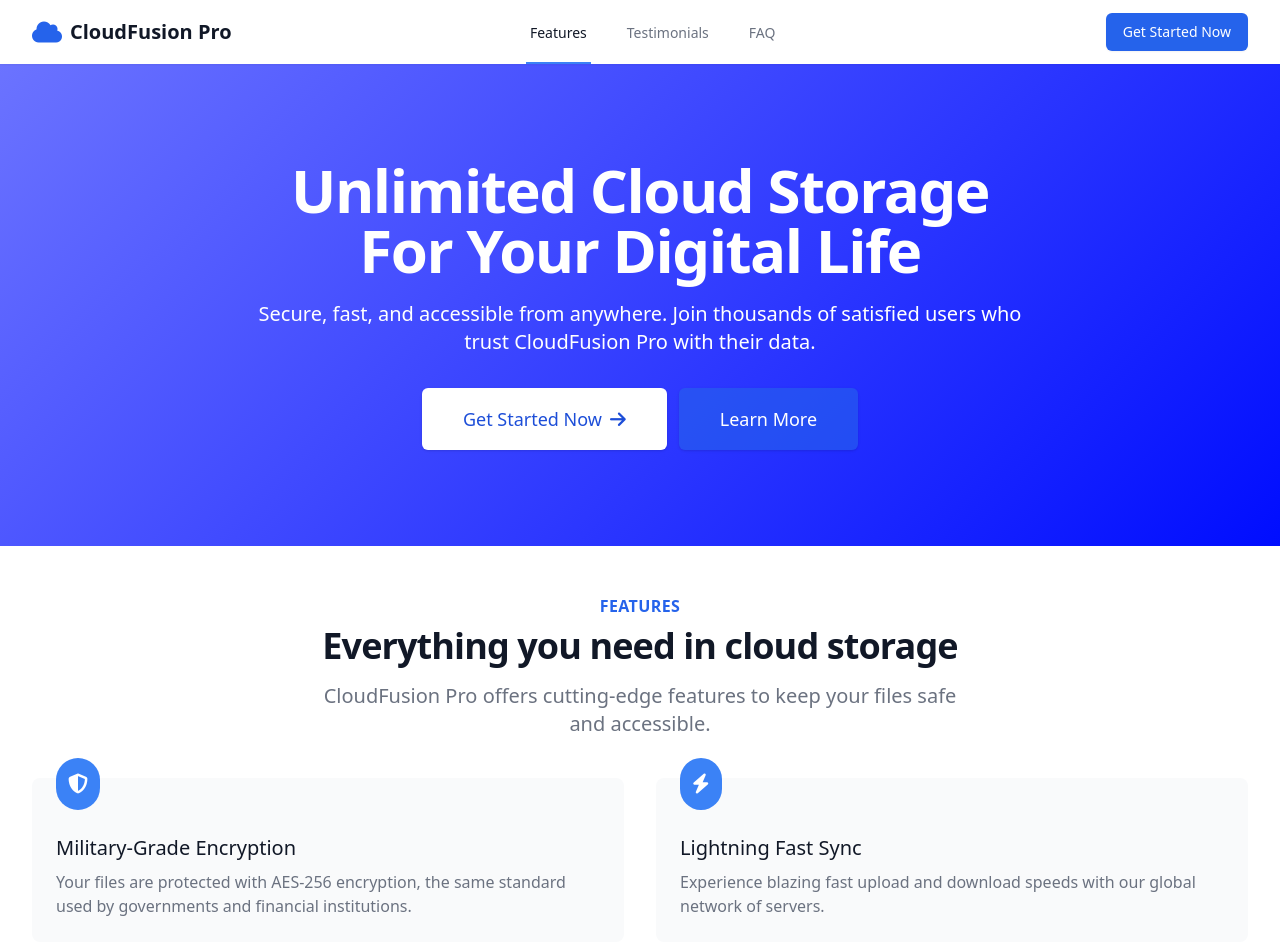
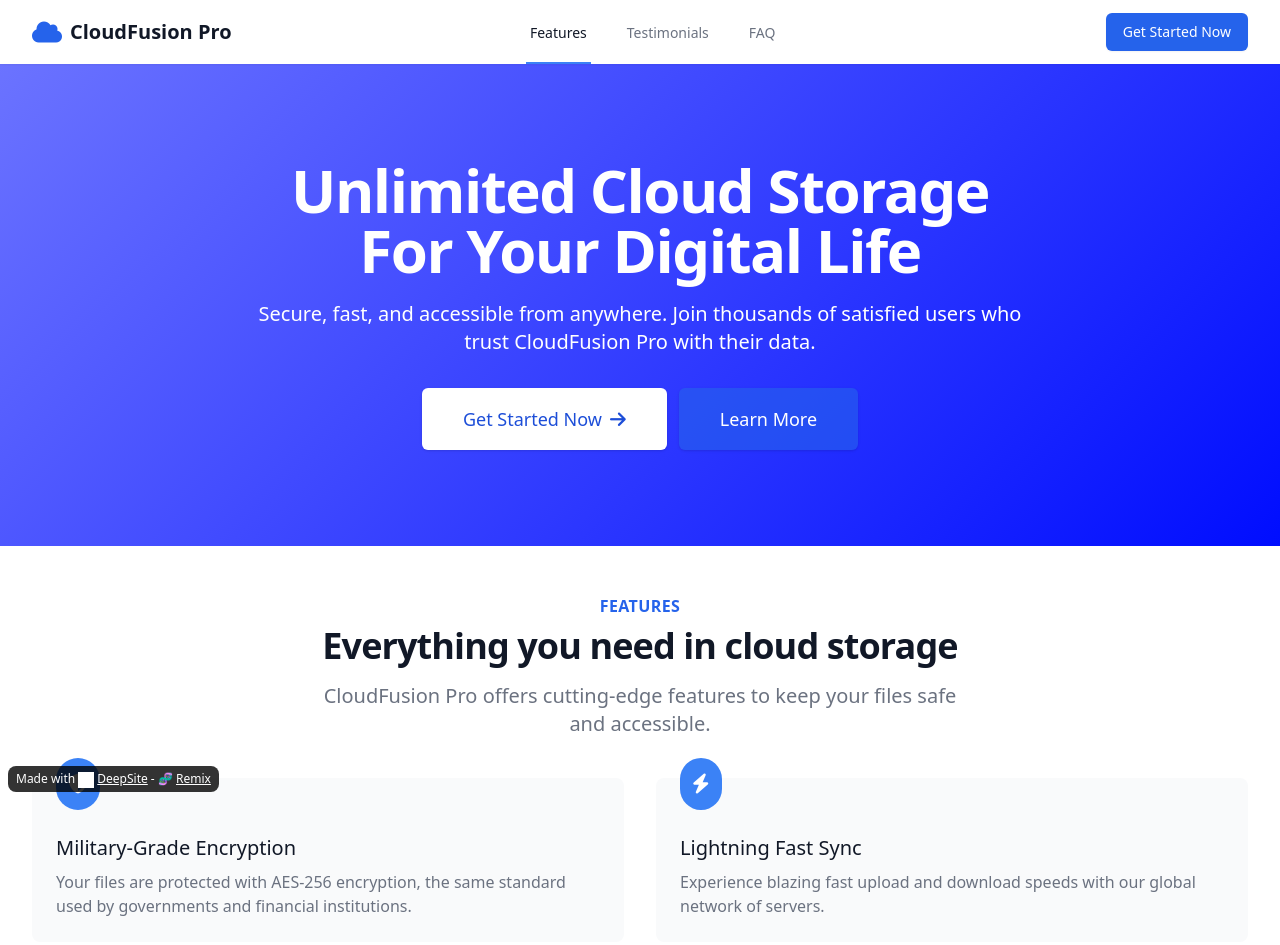
Before and after one commit to Bimix12/cloudfusion, a plain HTML site: page index.html in a window 1280 px wide. Shown: the top 945 px of the page. Drawn offline with nearby package versions, Linux system fonts and the light colour scheme; grey boxes are pictures that could not be loaded.

Commit message:
Update index.html

```diff
--- a/index.html
+++ b/index.html
@@ -438,12 +438,10 @@
         const mobileMenuButton = document.getElementById('mobile-menu-button');
         const mobileMenu = document.getElementById('mobile-menu');
         const menuIcon = document.getElementById('menu-icon');
-
         mobileMenuButton.addEventListener('click', () => {
             const isOpen = mobileMenu.classList.toggle('hidden');
             menuIcon.className = isOpen ? 'fas fa-bars' : 'fas fa-times';
         });
-
         // Smooth scrolling for anchor links
         document.querySelectorAll('a[href^="#"]').forEach(anchor => {
             anchor.addEventListener('click', function (e) {
@@ -454,5 +452,5 @@
             });
         });
     </script>
-</body>
+<p style="border-radius: 8px; text-align: center; font-size: 12px; color: #fff; margin-top: 16px;position: fixed; left: 8px; bottom: 8px; z-index: 10; background: rgba(0, 0, 0, 0.8); padding: 4px 8px;">Made with <img src="https://enzostvs-deepsite.hf.space/logo.svg" alt="DeepSite Logo" style="width: 16px; height: 16px; vertical-align: middle;display:inline-block;margin-right:3px;filter:brightness(0) invert(1);"><a href="https://enzostvs-deepsite.hf.space" style="color: #fff;text-decoration: underline;" target="_blank" >DeepSite</a> - 🧬 <a href="https://enzostvs-deepsite.hf.space?remix=lidwa12/cloudfusion" style="color: #fff;text-decoration: underline;" target="_blank" >Remix</a></p></body>
 </html>
```
